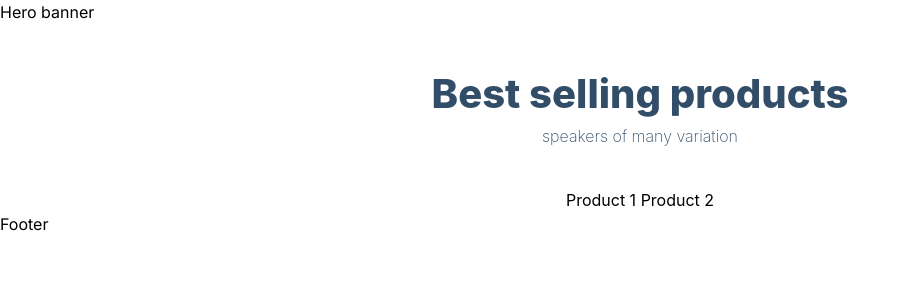
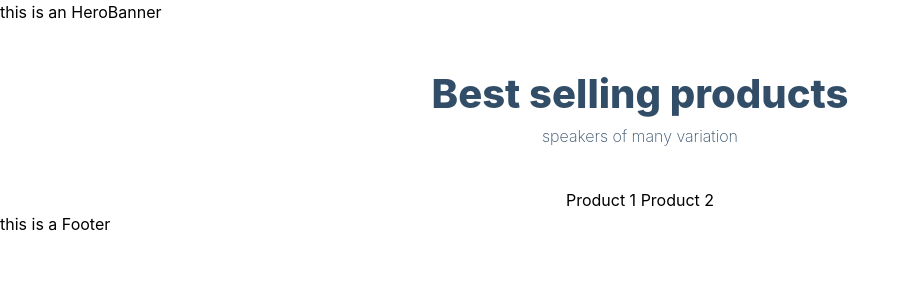
Before and after one commit to KeddyB/commerce, a Next.js app: page / in a window 1280 px wide. Shown: the top 300 px of the page, without its empty margins (0-910 px from the left). Built offline with nearby package versions, Linux system fonts and the light colour scheme.

Commit message:
this is a commit

```diff
--- a/components/Footer.jsx
+++ b/components/Footer.jsx
@@ -3,7 +3,7 @@ import React from 'react'
 const Footer = () => {
   return (
     <div>
-      Footer
+      this is a Footer
     </div>
   )
 }
--- a/components/HeroBanner.jsx
+++ b/components/HeroBanner.jsx
@@ -3,7 +3,7 @@ import React from 'react'
 const HeroBanner = () => {
   return (
     <div>
-      HeroBanner
+      this is an HeroBanner
     </div>
   )
 }
--- a/src/app/page.js
+++ b/src/app/page.js
@@ -5,7 +5,7 @@ import { Product, Footer, HeroBanner} from '../../components/index'
 const home = () => {
   return (
     <>
-      Hero banner
+      <HeroBanner />
 
       <div className='products-heading'>
         <h2>Best selling products</h2>
@@ -15,7 +15,7 @@ const home = () => {
         {['Product 1',' Product 2'].map((product) => product)}
       </div>
 
-      Footer
+      <Footer />
     </>
   )
 }
```
